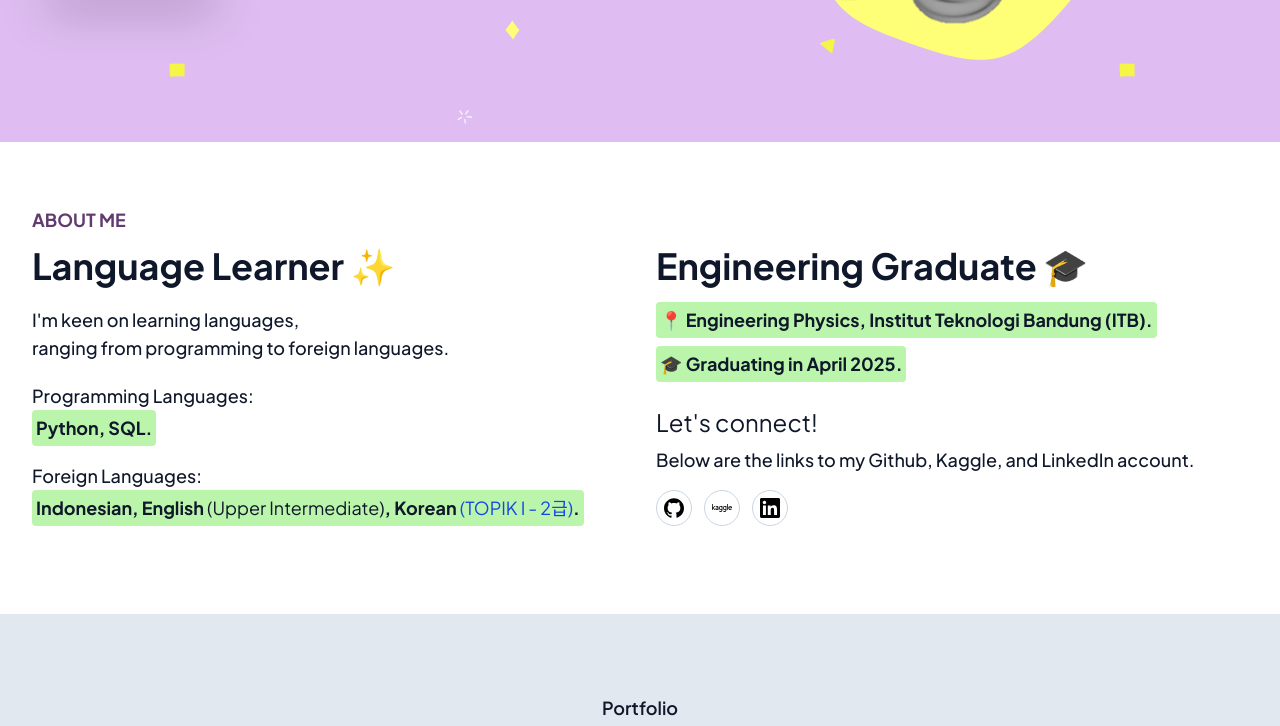
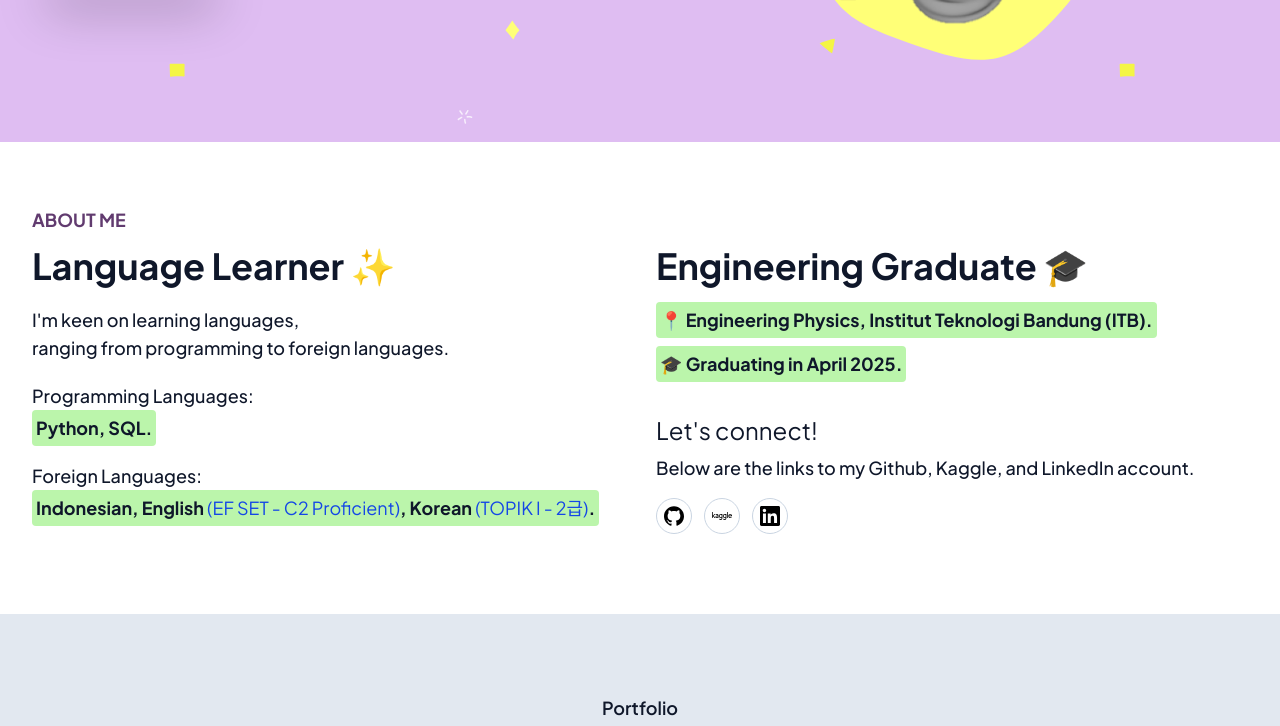
Before and after one commit to zmkalila/portfolio-tailwind, a website: page index.html in a window 1280 px wide. Shown: the part 453-1179 px from the top of the page. Drawn offline with nearby package versions, Linux system fonts and the light colour scheme.

Commit message:
Only edited text in 'About' section that's all

```diff
--- a/index.html
+++ b/index.html
@@ -149,15 +149,17 @@
             <p class="mb-4 text-dark max-w-xl lg:text-lg font-bold bg-secondary dark:text-black dark:bg-primarydark py-1 px-1 rounded-sm inline-block">Python, SQL.</p>
             <p class="font-medium text-base text-dark max-w-xl lg:text-lg dark:text-white">Foreign Languages:</p>
             <p class="text-dark max-w-xl lg:text-lg font-bold bg-secondary dark:text-black dark:bg-primarydark py-1 px-1 rounded-sm inline-block">
-              Indonesian, English <span class="text-dark max-w-xl lg:text-lg font-normal dark:text-black">(Upper Intermediate)</span>,
-              <a href="https://drive.google.com/file/d/1epXd6nB9STgY4NLdpg8uguYbgzBxFwfx/view" target="_blank">Korean <span class="text-blue-700 max-w-xl lg:text-lg font-normal hover:underline">(TOPIK I - 2급)</span></a
+              Indonesian,
+              <a href="https://drive.google.com/file/d/1CS4FF-_ZPmPBTxZDkV7nl2Dj2iOTtZNc/view?usp=sharing" target="_blank"
+                >English <span class="text-blue-700 max-w-xl lg:text-lg font-normal hover:underline">(EF SET - C2 Proficient)</span></a
+              >, <a href="https://drive.google.com/file/d/1epXd6nB9STgY4NLdpg8uguYbgzBxFwfx/view" target="_blank">Korean <span class="text-blue-700 max-w-xl lg:text-lg font-normal hover:underline">(TOPIK I - 2급)</span></a
               >.
             </p>
           </div>
           <div class="w-full px-4 lg:w-1/2" data-aos="fade-left" data-aos-duration="1000" data-aos-easing="ease-out" data-aos-offset="100">
             <h2 class="font-bold text-dark text-3xl mb-4 lg:pt-10 max-w-md lg:text-4xl dark:text-white">Engineering Graduate 🎓</h2>
             <p class="text-dark max-w-xl lg:text-lg font-bold bg-secondary dark:text-black dark:bg-primarydark py-1 px-1 rounded-sm inline-block mb-2">📍 Engineering Physics, Institut Teknologi Bandung (ITB).</p>
-            <p class="text-dark max-w-xl lg:text-lg font-bold bg-secondary dark:text-black dark:bg-primarydark py-1 px-1 rounded-sm inline-block">🎓 Graduating in April 2025.<br /></p>
+            <p class="mb-2 text-dark max-w-xl lg:text-lg font-bold bg-secondary dark:text-black dark:bg-primarydark py-1 px-1 rounded-sm inline-block">🎓 Graduating in April 2025.</p>
             <h3 class="font-normal text-dark text-3xl mb-2 lg:text-2xl pt-6 dark:text-white">Let's connect!</h3>
             <p class="font-medium text-base text-dark mb-4 lg:text-lg dark:text-white">Below are the links to my Github, Kaggle, and LinkedIn account.</p>
             <div class="flex items-center dark:text-white">
```
